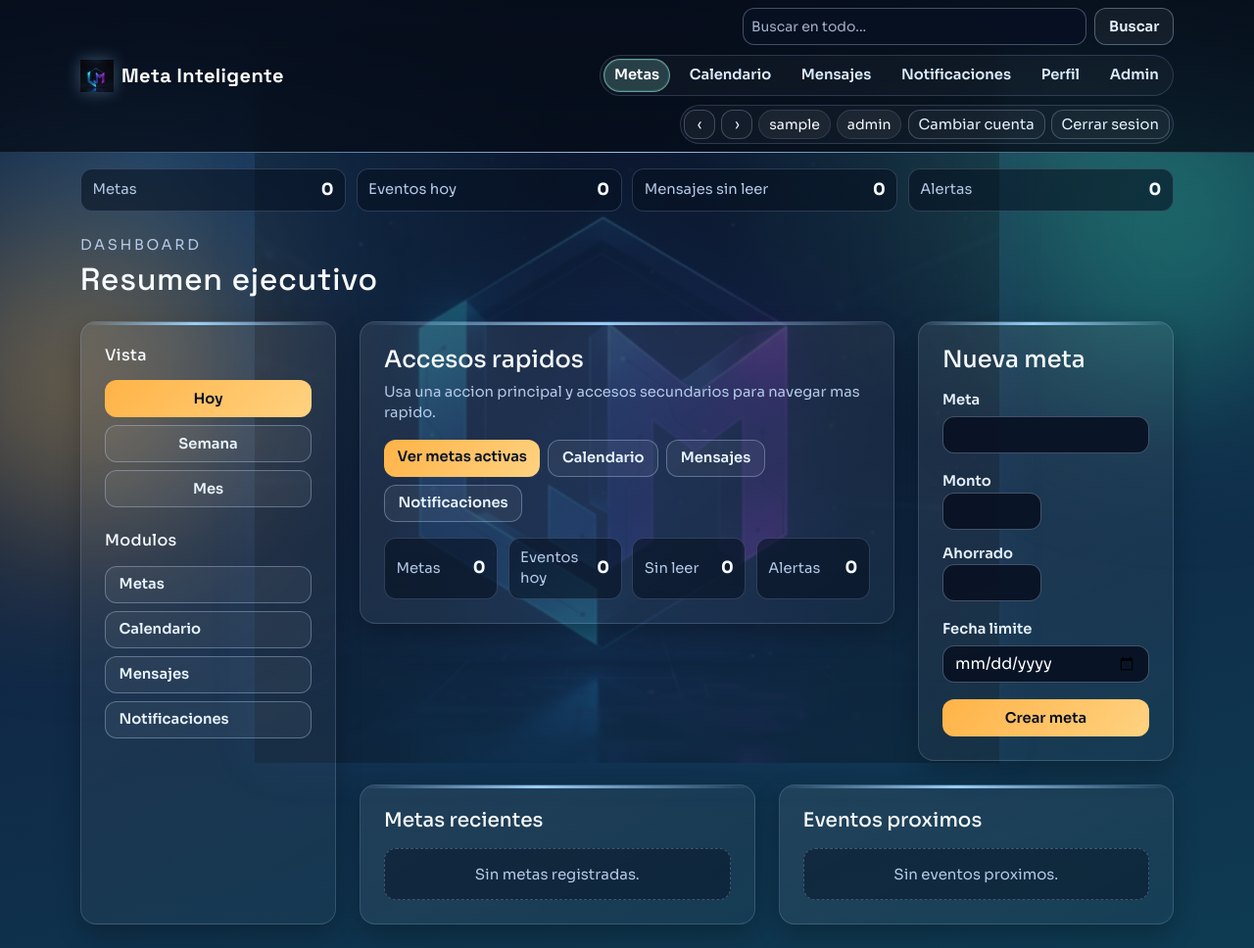
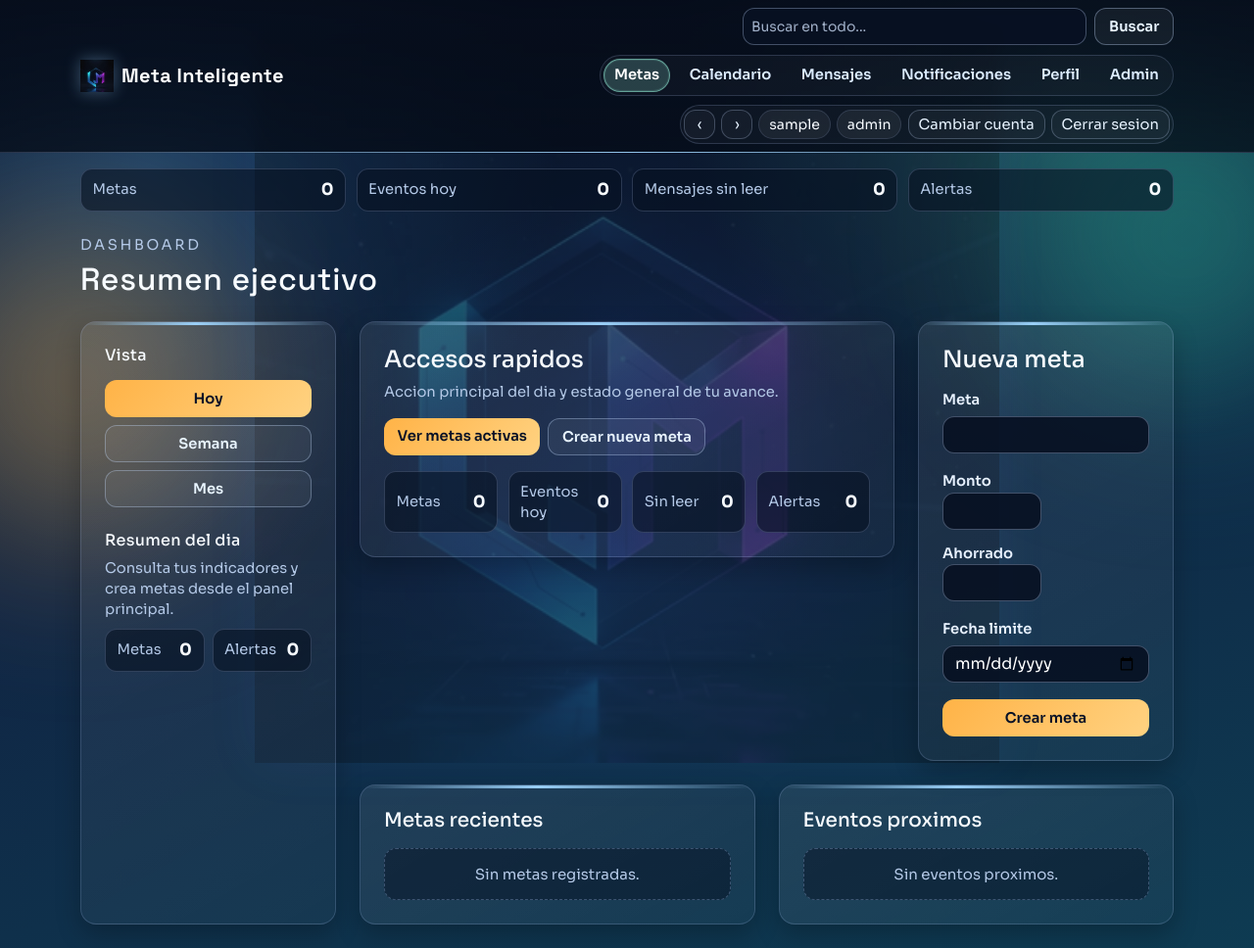
Before and after one commit to sintel-it/meta90_app, a Flask app: page /inicio in a window 1280 px wide. Shown: the whole page at 98% size. Run offline with Flask 3, Linux system fonts and the light colour scheme; the visitor is signed in with stand-in values (Sample User, id 1); data that the repository does not hold is empty.

Commit message:
ui dashboard: remove duplicated module nav and simplify quick actions

```diff
--- a/static/css/app.css
+++ b/static/css/app.css
@@ -825,6 +825,11 @@ body.compact-ui .kpi-strip {
     letter-spacing: 0.02em;
 }
 
+.planner-side .kpi-strip {
+    grid-template-columns: repeat(2, minmax(0, 1fr));
+    gap: 0.5rem;
+}
+
 .login-account-chooser {
     position: relative;
     overflow: hidden;
--- a/templates/base.html
+++ b/templates/base.html
@@ -9,7 +9,7 @@
     <link rel="preconnect" href="https://fonts.gstatic.com" crossorigin>
     <link href="https://fonts.googleapis.com/css2?family=Sora:wght@400;500;600;700;800&family=Space+Grotesk:wght@500;700&display=swap" rel="stylesheet">
     <link href="https://cdn.jsdelivr.net/npm/bootstrap@5.3.2/dist/css/bootstrap.min.css" rel="stylesheet">
-    <link href="{{ url_for('static', filename='css/app.css', v='pro-polish11') }}" rel="stylesheet">
+    <link href="{{ url_for('static', filename='css/app.css', v='pro-polish12') }}" rel="stylesheet">
     <link rel="icon" type="image/png" href="{{ url_for('static', filename='img/logo.png') }}">
 </head>
 {% set endpoint = request.endpoint or '' %}
--- a/templates/metas/inicio.html
+++ b/templates/metas/inicio.html
@@ -17,12 +17,17 @@
                 <button type="button" class="btn app-btn-ghost btn-sm">Semana</button>
                 <button type="button" class="btn app-btn-ghost btn-sm">Mes</button>
             </div>
-            <h6 class="mb-3">Modulos</h6>
-            <div class="d-grid gap-2">
-                <a href="{{ url_for('metas_bp.ver_metas') }}" class="btn app-btn-ghost btn-sm text-start">Metas</a>
-                <a href="{{ url_for('calendario_bp.calendario') }}" class="btn app-btn-ghost btn-sm text-start">Calendario</a>
-                <a href="{{ url_for('mensajes_bp.mensajes') }}" class="btn app-btn-ghost btn-sm text-start">Mensajes</a>
-                <a href="{{ url_for('notificaciones_bp.notificaciones') }}" class="btn app-btn-ghost btn-sm text-start">Notificaciones</a>
+            <h6 class="mb-2">Resumen del dia</h6>
+            <p class="soft-text mb-2">Consulta tus indicadores y crea metas desde el panel principal.</p>
+            <div class="kpi-strip">
+                <div class="kpi-item">
+                    <small class="soft-text">Metas</small>
+                    <strong>{{ kpis.metas_total }}</strong>
+                </div>
+                <div class="kpi-item">
+                    <small class="soft-text">Alertas</small>
+                    <strong>{{ kpis.alertas_total }}</strong>
+                </div>
             </div>
         </div>
     </div>
@@ -32,12 +37,10 @@
             <div class="col-lg-8" data-reveal>
                 <div class="app-card p-4">
                     <h4 class="mb-2">Accesos rapidos</h4>
-                    <p class="soft-text mb-3">Usa una accion principal y accesos secundarios para navegar mas rapido.</p>
+                    <p class="soft-text mb-3">Accion principal del dia y estado general de tu avance.</p>
                     <div class="d-flex flex-wrap gap-2 mb-3">
                         <a href="{{ url_for('metas_bp.ver_metas') }}" class="btn app-btn-primary">Ver metas activas</a>
-                        <a href="{{ url_for('calendario_bp.calendario') }}" class="btn app-btn-ghost">Calendario</a>
-                        <a href="{{ url_for('mensajes_bp.mensajes') }}" class="btn app-btn-ghost">Mensajes</a>
-                        <a href="{{ url_for('notificaciones_bp.notificaciones') }}" class="btn app-btn-ghost">Notificaciones</a>
+                        <a href="#nueva-meta-panel" class="btn app-btn-ghost">Crear nueva meta</a>
                     </div>
                     <div class="kpi-strip">
                         <div class="kpi-item">
@@ -60,7 +63,7 @@
                 </div>
             </div>
             <div class="col-lg-4" data-reveal>
-                <div class="app-card p-4 h-100">
+                <div class="app-card p-4 h-100" id="nueva-meta-panel">
                     <h4 class="mb-3">Nueva meta</h4>
                     <form action="{{ url_for('metas_bp.crear_meta') }}" method="post" class="stack-sm">
                         <div>
```
